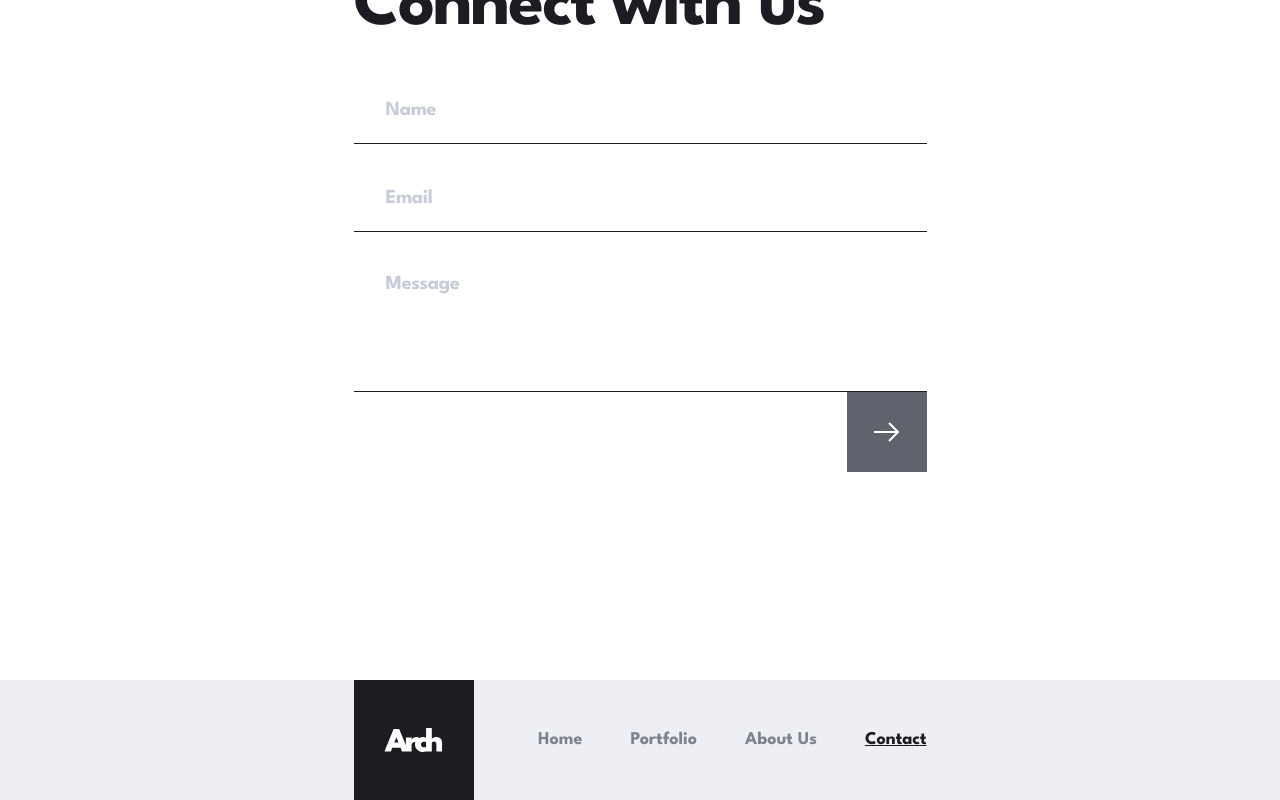
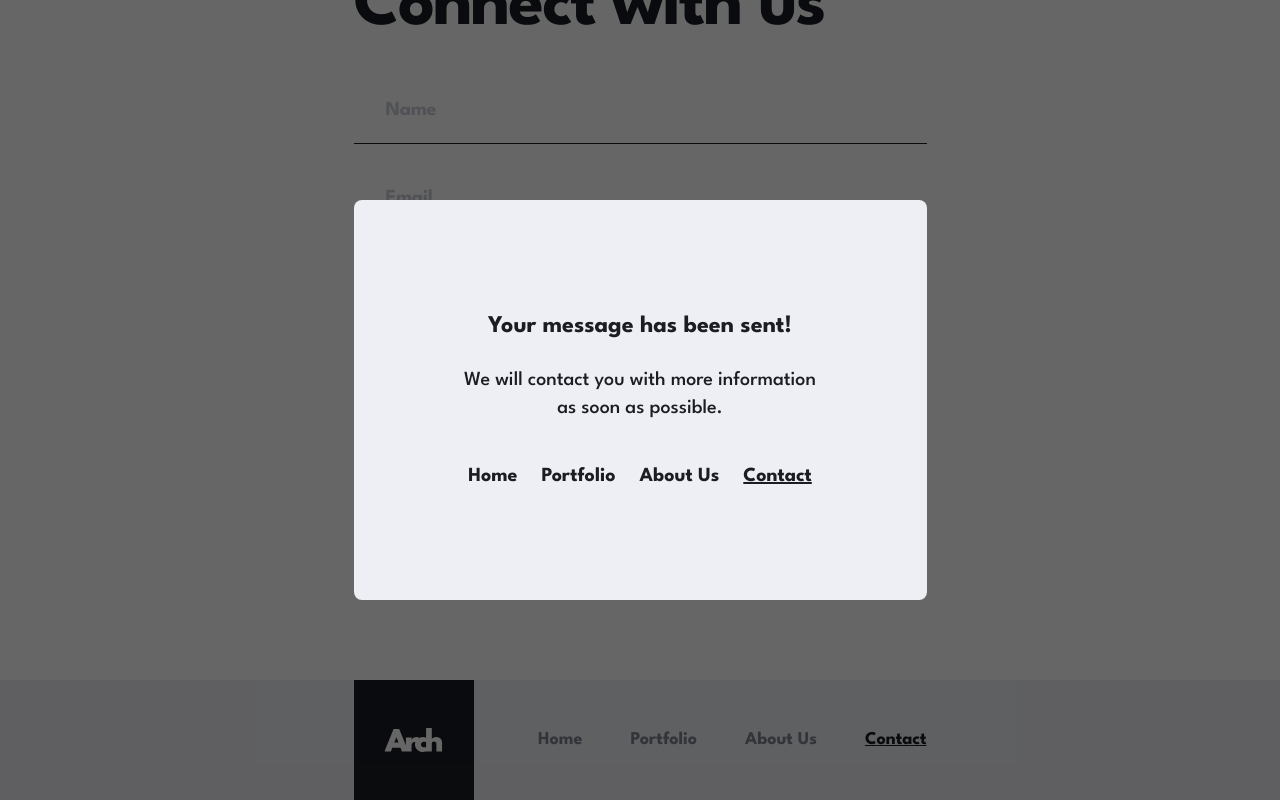
Before and after one commit to richieAiello/arch-studio-website, a React (Vite) app: page /contact in a window 1280 px wide. Both pictures are taken after typing "Sample", "name@example.com", "Sample" into the empty fields and a click on the button "Submit form.". Shown: the part 2667-3467 px from the top of the page. Built offline with nearby package versions, Linux system fonts and the light colour scheme.

Commit message:
Added FormValidated.jsx when form submits.

```diff
--- a/src/components/contact/ContactForm.jsx
+++ b/src/components/contact/ContactForm.jsx
@@ -5,7 +5,7 @@ import CustomTextArea from './CustomTextArea';
 import '../../styles/form.css';
 import arrow from '../../assets/arrow.svg';
 
-const ContactForm = props => {
+const ContactForm = ({ setState, ...props }) => {
   return (
     <section className="container mb-[13.25rem] md:mb-[17.5rem] lg:mb-[15rem] lg:grid lg:grid-cols-[auto,730px]">
       <h2
@@ -19,7 +19,7 @@ const ContactForm = props => {
         validationSchema={validation}
         onSubmit={(values, { setSubmitting, resetForm }) => {
           setTimeout(() => {
-            alert(JSON.stringify(values, null, 2));
+            setState(false);
             setSubmitting(false);
             resetForm();
           }, 400);
--- /dev/null
+++ b/src/components/contact/FormValidated.jsx
@@ -0,0 +1,60 @@
+import { NavLink } from 'react-router-dom';
+
+const FormValidated = ({ setState }) => {
+  return (
+    <div
+      className="w-screen h-screen fixed top-0 left-0 z-50 bg-[rgba(0,0,0,60%)]
+      flex items-center justify-center text-black-custom px-4"
+    >
+      <div
+        className="bg-silver-custom h-1/2 w-[min(100%,375px)] rounded-lg flex flex-col items-center justify-center text-center p-12
+        md:w-[573px]"
+      >
+        <p className="text-2xl mb-6 font-bold">
+          Your message has been sent!
+        </p>
+        <p className="text-xl mb-10 max-w-[32ch]">
+          We will contact you with more information as soon as
+          possible.
+        </p>
+        <ul className="grid grid-flow-col gap-x-6 text-xl">
+          <li>
+            <NavLink
+              to="/"
+              className="font-bold  duration-300 hover:text-grey-custom focus:text-grey-custom"
+            >
+              Home
+            </NavLink>
+          </li>
+          <li>
+            <NavLink
+              to="/portfolio"
+              className="font-bold  duration-300 hover:text-grey-custom focus:text-grey-custom"
+            >
+              Portfolio
+            </NavLink>
+          </li>
+          <li>
+            <NavLink
+              to="/about"
+              className="font-bold  duration-300 hover:text-grey-custom focus:text-grey-custom"
+            >
+              About Us
+            </NavLink>
+          </li>
+          <li>
+            <NavLink
+              to="/contact"
+              onClick={() => setState(true)}
+              className="font-bold  duration-300 hover:text-grey-custom focus:text-grey-custom"
+            >
+              Contact
+            </NavLink>
+          </li>
+        </ul>
+      </div>
+    </div>
+  );
+};
+
+export default FormValidated;
--- a/src/routes/Contact.jsx
+++ b/src/routes/Contact.jsx
@@ -1,12 +1,14 @@
-import { useRef } from 'react';
+import { useState, useRef } from 'react';
 import SharedHero from '../components/shared/SharedHero';
 import ContactContext from '../components/contact/ContactContext';
 import ContactAddress from '../components/contact/ContactAddress';
 import ContactMap from '../components/contact/ContactMap';
 import { Marker, Popup } from 'react-leaflet';
 import ContactForm from '../components/contact/ContactForm';
+import FormValidated from '../components/contact/FormValidated';
 
 const Contact = props => {
+  const [hidden, setHidden] = useState(true);
   const mapRef = useRef(null);
   const markerOneRef = useRef(null);
   const markerTwoRef = useRef(null);
@@ -34,6 +36,7 @@ const Contact = props => {
   };
 
   return (
+    <>
       <main className="mt-24 md:mt-0">
         <SharedHero
           heading="Tell us about your project"
@@ -87,7 +90,9 @@ const Contact = props => {
             >
               <Popup>
                 <p className="text-center font-bold">Main Office</p>
-              <p className="text-center">1892 Chenoweth Drive, TN</p>
+                <p className="text-center">
+                  1892 Chenoweth Drive, TN
+                </p>
               </Popup>
             </Marker>
             <Marker
@@ -109,8 +114,10 @@ const Contact = props => {
             </Marker>
           </ContactMap>
         </div>
-      <ContactForm />
+        <ContactForm setState={setHidden} />
       </main>
+      {!hidden && <FormValidated setState={setHidden} />}
+    </>
   );
 };
 
```
Lines whose indentation alone changed are shown as unchanged.
